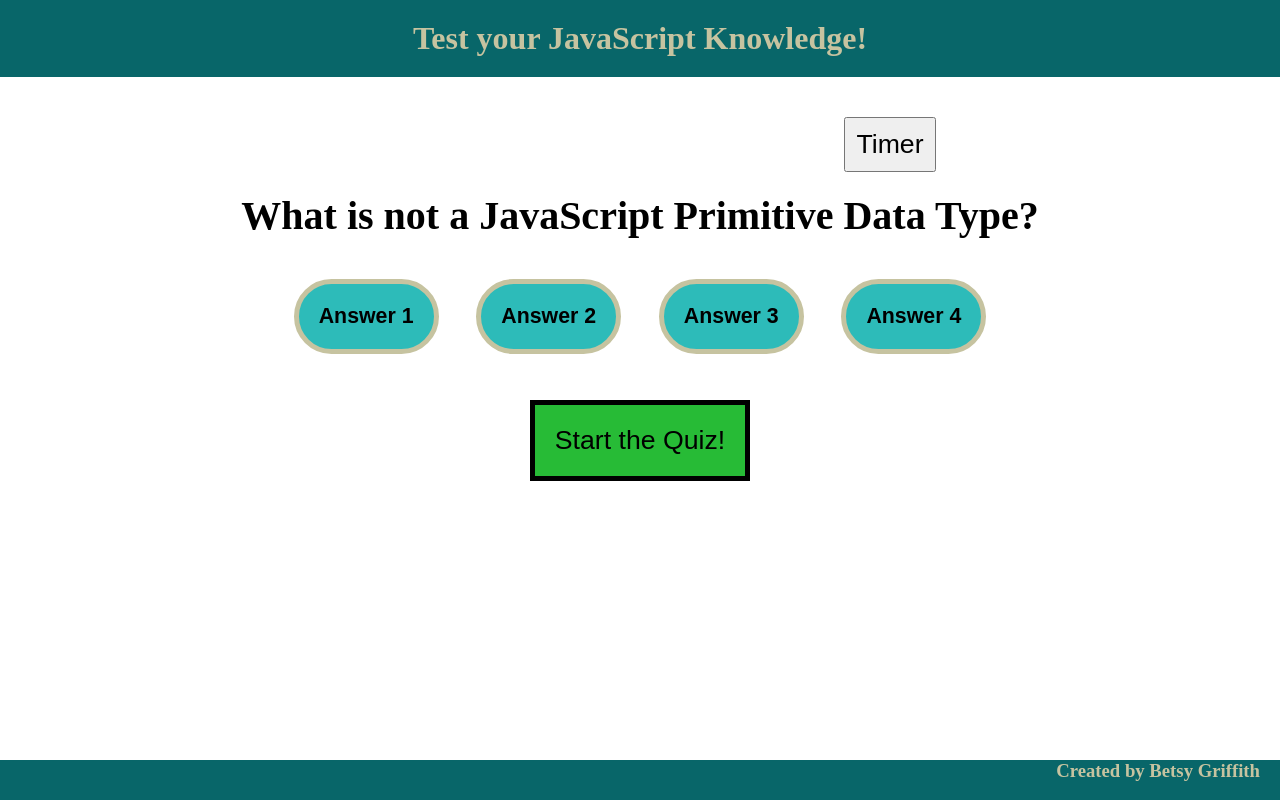
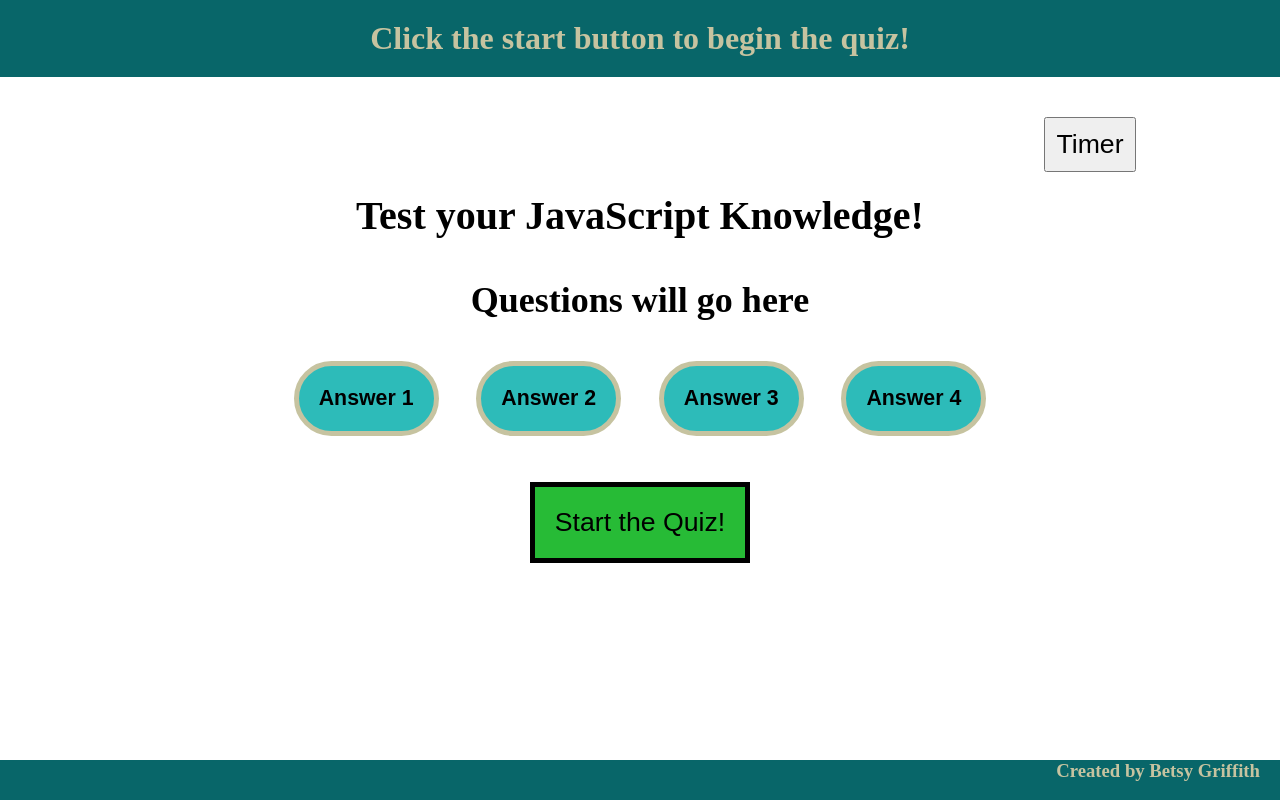
Before and after one commit to hollenbebe08/b-griffith-quizinator, a plain HTML site: page index.html in a window 1280 px wide. Drawn offline with Linux system fonts and the light colour scheme.

Commit message:
added event listener to start the quiz

```diff
--- a/assets/css/style.css
+++ b/assets/css/style.css
@@ -35,23 +35,31 @@ header h1 {
 
 /* timer counter styling*/
 .timer-btn {
-    padding-left: 500px;
+    padding-left: 900px;
 }
 
 #timer {
     padding: 10px;
     margin: auto;
     display: flex;
-    align-items: center;
     font-size: 20pt;
 }
 /* Main section styling */
-.question-text {
+.test-your-knowledge {
     display: flex;
     justify-content: center;
     padding-bottom: 20px;
     padding-top: 20px;
     font-size: 20pt;
+}
+
+.questions {
+    margin: auto;
+    padding-top: 20px;
+    padding-bottom: 20px;
+    display: flex;
+    justify-content: center;
+    font-size: 18pt;
 }
 
 /* form styling */
--- a/assets/js/quizinator.js
+++ b/assets/js/quizinator.js
@@ -1,13 +1,12 @@
 var taskIdCounter = 0;
-var questionTextEl = document.querySelector("#question");
+var questionTextEl = document.querySelector("#questions");
 var answerFormEl= document.querySelector("#answer-form");
 var buttonAnswerOneEl = document.querySelector("#answer-one");
 var buttonAnswerTwoEl = document.querySelector("#answer-two")
 var buttonAnswerThreeEl = document.querySelector("#answer-three")
 var buttonAnswerFourEl = document.querySelector("#answer-four")
+var startQuiz = document.querySelector("#start");
 
-
-//question 1: Which is not a JavaScript Primitive Data Type?
 
 //Arrays
 var answersQuestionOne = [Number, String, Boolean, Array]; //the incorrect answer is array
@@ -16,7 +15,6 @@ var answersQuestionOne = [Number, String, Boolean, Array]; //the incorrect answe
 
 var questionHandler = function (event) {
     event.preventDefault();
-    var questionInput = document.querySelector("h2[#'question-one']").value;
 
 };
 
@@ -30,6 +28,7 @@ var questionHandler = function (event) {
 // }
 
 
-//handlers
 
-//event listeners
+//Event Listener to start the quiz
+startQuiz.addEventLister("click", questionHandler);
+console.log(startQuiz);
--- a/index.html
+++ b/index.html
@@ -9,16 +9,22 @@
 </head>
 <body>
     <header>
-        <h1>Test your JavaScript Knowledge!</h1>
+        <h1>Click the start button to begin the quiz!</h1>
     </header>
     <main>
         <section class="hero"></section>
         <div class="timer-btn">
             <button id ="timer">Timer</button>
         </div>
-        <div class="question-text" id="question-one">
-            <h2>What is not a JavaScript Primitive Data Type?</h2>
-        </div>
+        <section>
+            <div class="test-your-knowledge">
+                <h2>Test your JavaScript Knowledge!</h2>
+            </div>
+            <div class="questions" id="question-text">
+                <h2>Questions will go here</h2>
+            </div>
+            </div>
+        </section>
         <section>
             <div>
                 <form id="answer-form">
```
